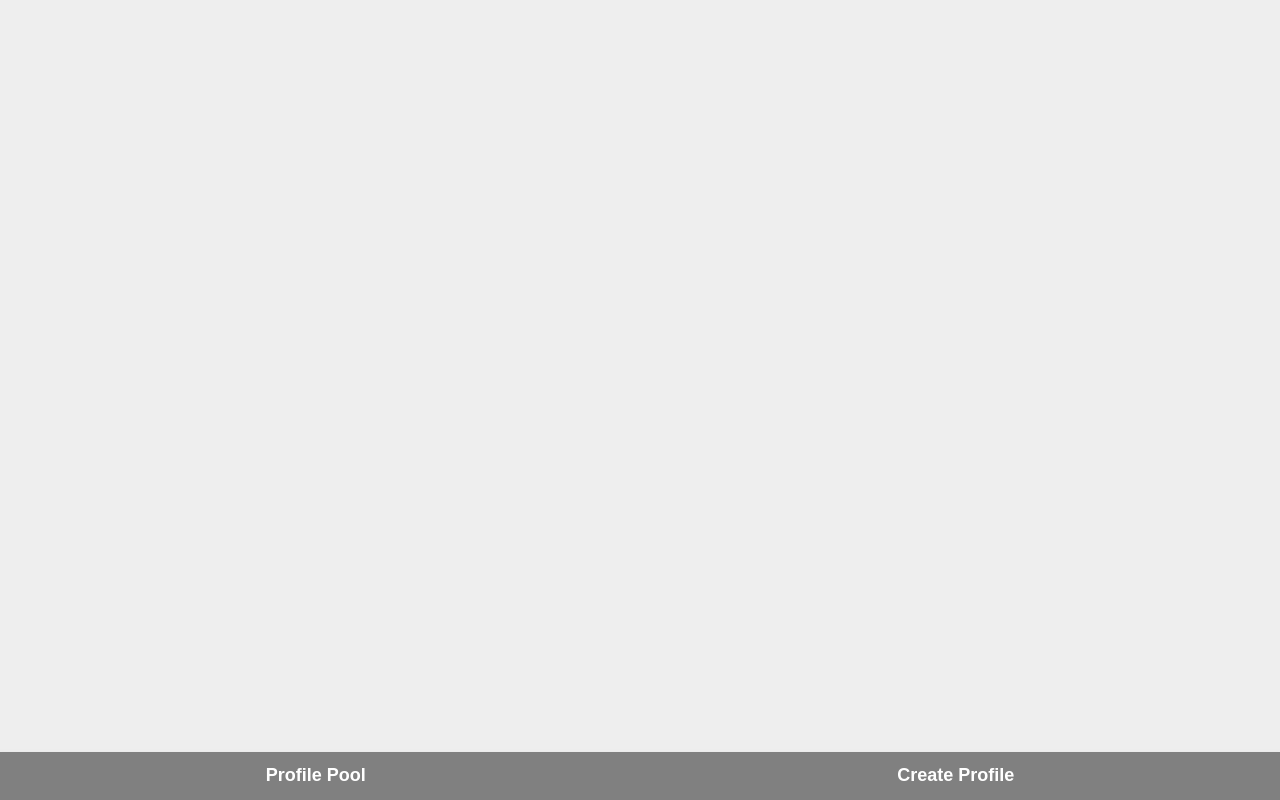
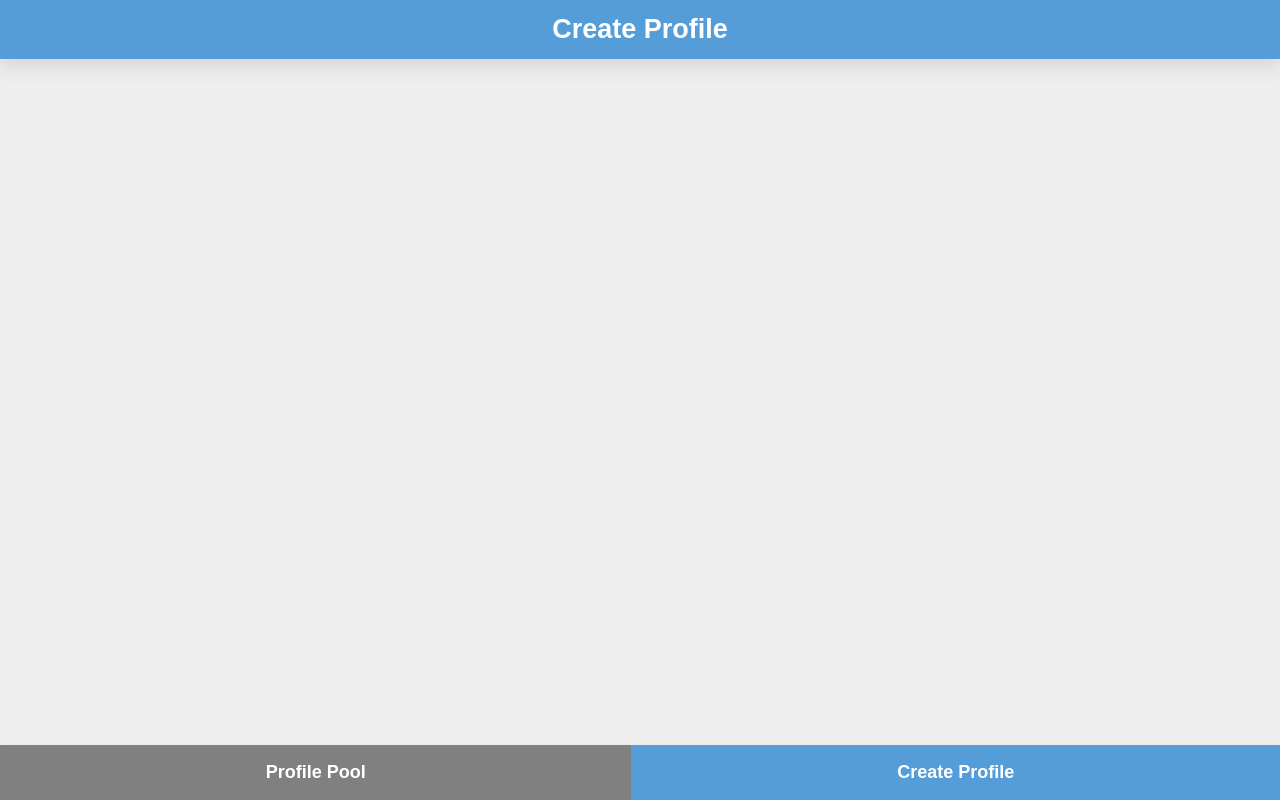
Before and after one commit to evabrinkmann/capstone-project, a React (Create React App) app: page /create-profile in a window 1280 px wide. Built offline with nearby package versions, Linux system fonts and the light colour scheme.

Commit message:
Create second page

```diff
--- a/src/App.js
+++ b/src/App.js
@@ -2,7 +2,8 @@ import React from 'react'
 import styled from 'styled-components/macro'
 import { BrowserRouter as Router, Switch, Route } from 'react-router-dom'
 import Navigation from './Navigation'
-import ProfilePoolPage from './ProfilePoolPage'
+import PoolPage from './pages/PoolPage'
+import CreatePage from './pages/CreatePage'
 import userData from './userData'
 
 export default function App() {
@@ -12,10 +13,10 @@ export default function App() {
         <Navigation />
         <Switch>
           <Route exact path="/profile-pool">
-            <ProfilePoolPage userData={userData} />
+            <PoolPage userData={userData} />
           </Route>
-          <Route path="/create">
-            <section>Create</section>
+          <Route exact path="/create-profile">
+            <CreatePage />
           </Route>
         </Switch>
       </AppGrid>
--- a/src/Navigation.js
+++ b/src/Navigation.js
@@ -14,7 +14,7 @@ export default function Navigation() {
       <Button exact to="/profile-pool">
         Profile Pool
       </Button>
-      <Button to="/create">Create Profile</Button>
+      <Button to="/create-profile">Create Profile</Button>
     </NavigationStyled>
   )
 }
@@ -41,7 +41,7 @@ const NavigationStyled = styled.nav`
   position: fixed;
   bottom: 0;
   width: 100%;
-  height: 48px;
+  height: 55px;
   z-index: 1;
   line-height: 2.4;
   box-shadow: 0 5px 7px 1px lightgrey;
--- /dev/null
+++ b/src/pages/CreatePage.js
@@ -0,0 +1,10 @@
+import React from 'react'
+import Header from '../components/Header'
+
+export default function CreatePage() {
+  return (
+    <>
+      <Header headerTitle="Create Profile" />
+    </>
+  )
+}
--- a/src/ProfilePoolPage.js
+++ b/src/pages/PoolPage.js
@@ -1,8 +1,8 @@
 import React from 'react'
-import CardList from './components/CardList'
-import Header from './components/Header'
+import CardList from '../components/CardList'
+import Header from '../components/Header'
 
-export default function ProfilePoolPage({ userData }) {
+export default function PoolPage({ userData }) {
   return (
     <>
       <Header headerTitle="Profile Pool" />
```
